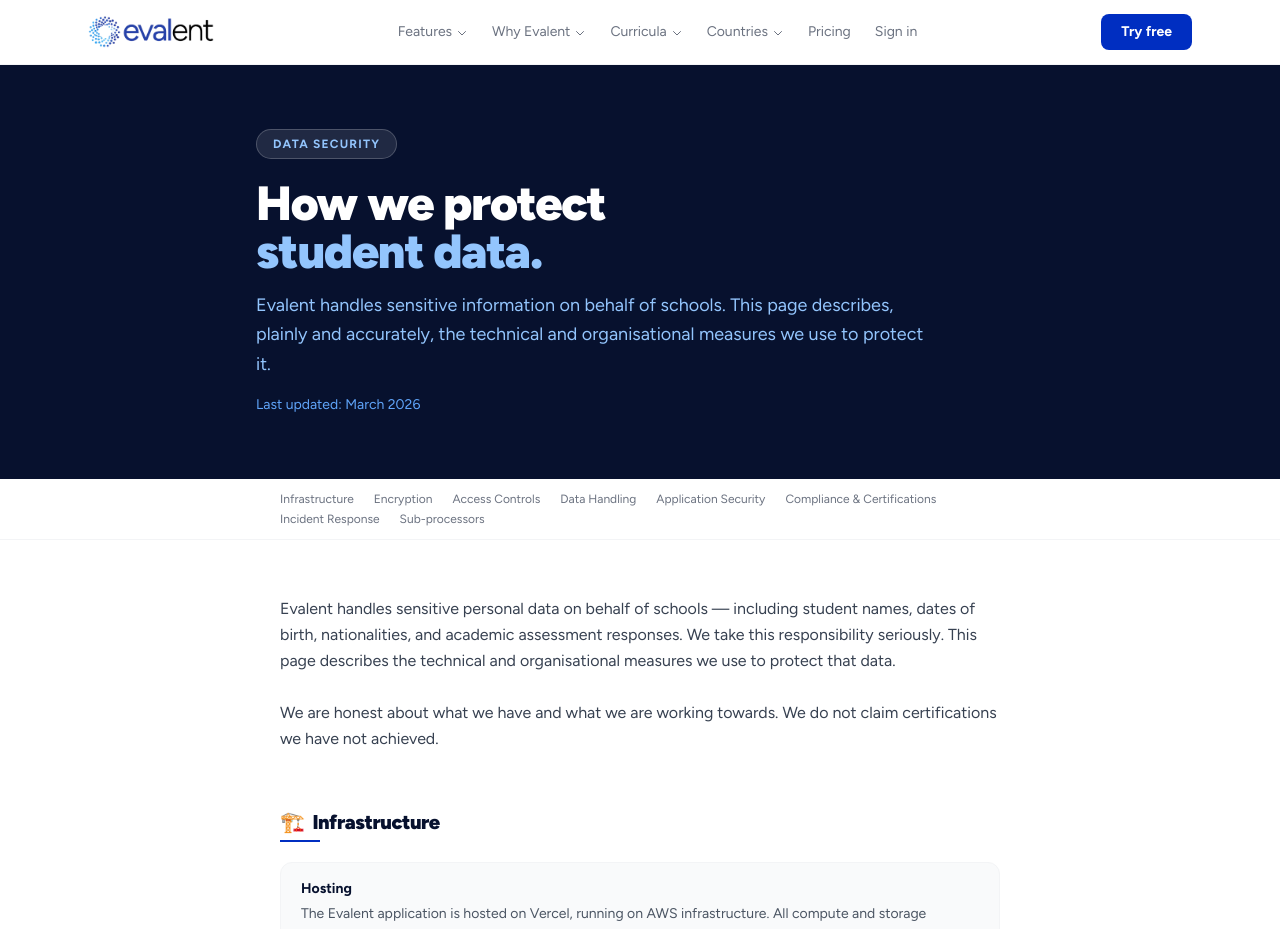
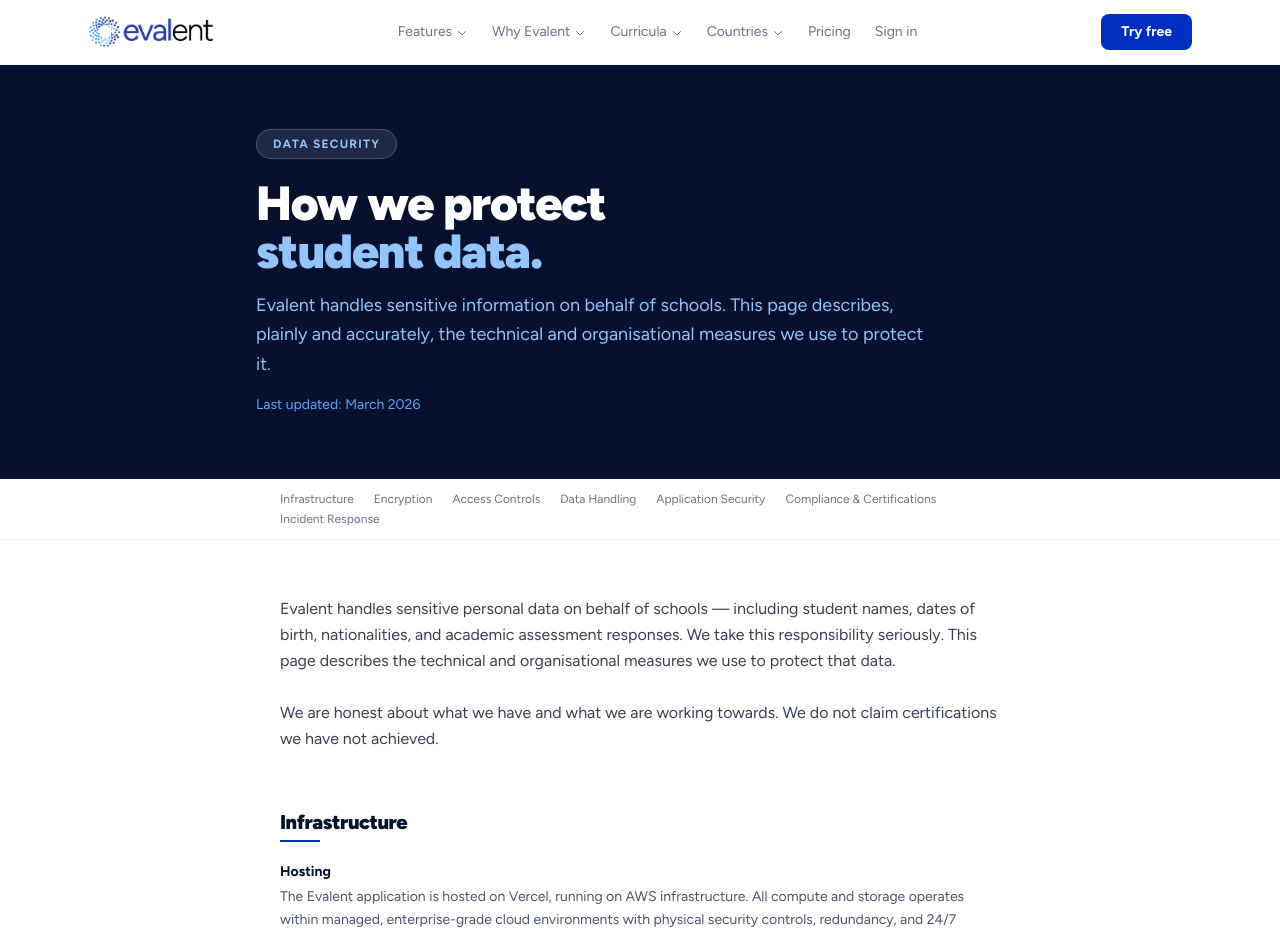
Before and after one commit to wigsbury-ui/evalent-marketing, a Next.js app: page /security in a window 1280 px wide. Shown: the top 929 px of the page. Built offline with nearby package versions, Linux system fonts and the light colour scheme.

Commit message:
fix: security page — remove subprocessors, icons, card backgrounds

```diff
--- a/src/app/security/page.tsx
+++ b/src/app/security/page.tsx
@@ -174,21 +174,6 @@ We are honest about what we have and what we are working towards. We do not clai
 
 To report a security vulnerability, please contact us at security@evalent.io. We aim to acknowledge reports within 24 hours and respond substantively within 5 business days.`,
   },
-  {
-    id: 'subprocessors',
-    title: 'Sub-processors',
-    icon: '🔗',
-    content: 'The following third-party services process data on behalf of Evalent in the course of delivering the platform:',
-    table: [
-      { name: 'AWS (via Supabase)', purpose: 'Database hosting and storage', region: 'EU (Ireland)' },
-      { name: 'Vercel', purpose: 'Application hosting and edge delivery', region: 'Global CDN, primary EU' },
-      { name: 'Anthropic', purpose: 'AI evaluation of assessment responses', region: 'US (enterprise API)' },
-      { name: 'Jotform', purpose: 'Assessment form delivery', region: 'US / EU' },
-      { name: 'Resend', purpose: 'Transactional email delivery', region: 'US' },
-      { name: 'Paddle', purpose: 'Payment processing (Merchant of Record)', region: 'UK / Global' },
-      { name: 'Upstash', purpose: 'Rate limiting (no personal data stored)', region: 'EU (Frankfurt)' },
-    ],
-  },
 ]
 
 export default function SecurityPage() {
@@ -235,8 +220,7 @@ export default function SecurityPage() {
         {/* Sections */}
         {sections.slice(1).map(section => (
           <div key={section.id} id={section.id} className="scroll-mt-24">
-            <h2 className="text-xl font-black text-navy tracking-tight mb-1 flex items-center gap-2">
-              {section.icon && <span>{section.icon}</span>}
+            <h2 className="text-xl font-black text-navy tracking-tight mb-1">
               {section.title}
             </h2>
             <div className="h-0.5 w-10 bg-brand mb-5" />
@@ -246,9 +230,9 @@ export default function SecurityPage() {
             )}
 
             {section.items && (
-              <div className="space-y-4">
+              <div className="space-y-5">
                 {section.items.map(item => (
-                  <div key={item.label} className="bg-gray-50 rounded-xl px-5 py-4 border border-gray-100">
+                  <div key={item.label}>
                     <div className="text-sm font-bold text-navy mb-1">{item.label}</div>
                     <div className="text-sm text-gray-600 leading-relaxed">{item.detail}</div>
                   </div>
```
